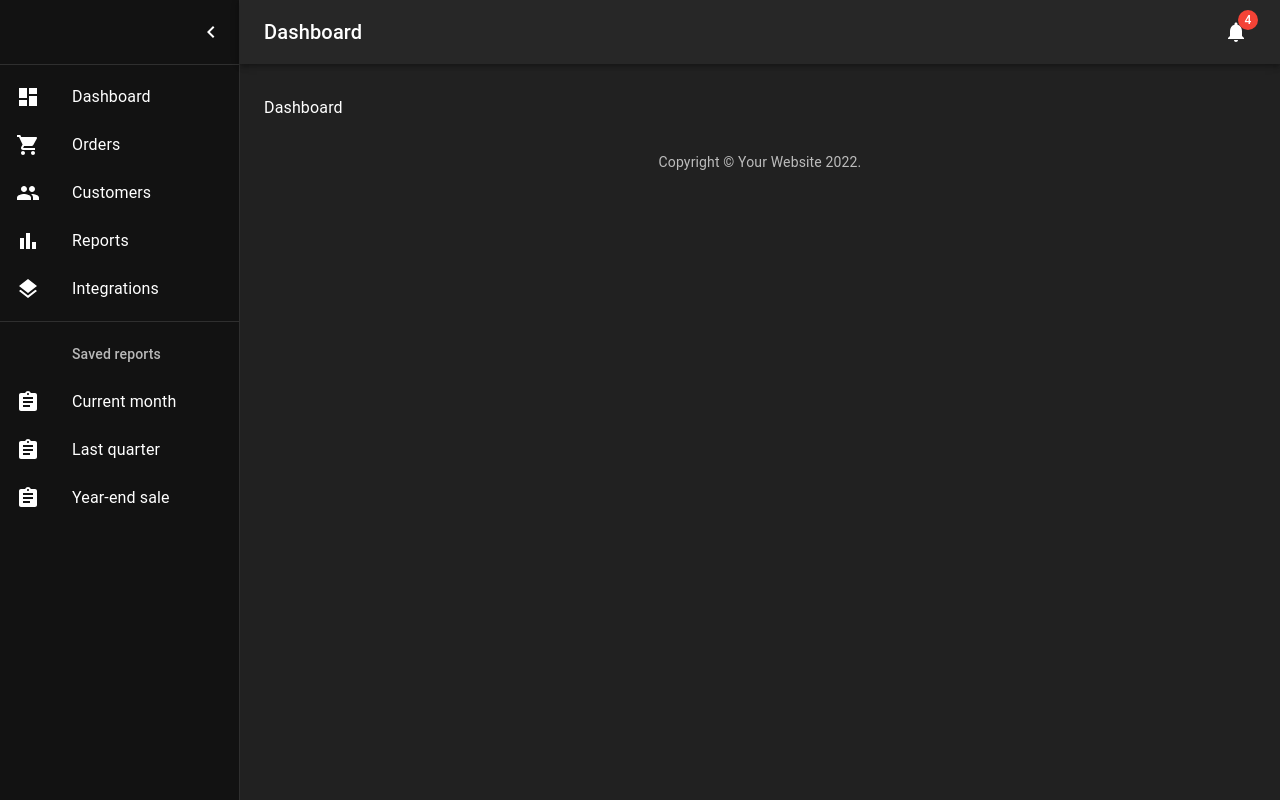
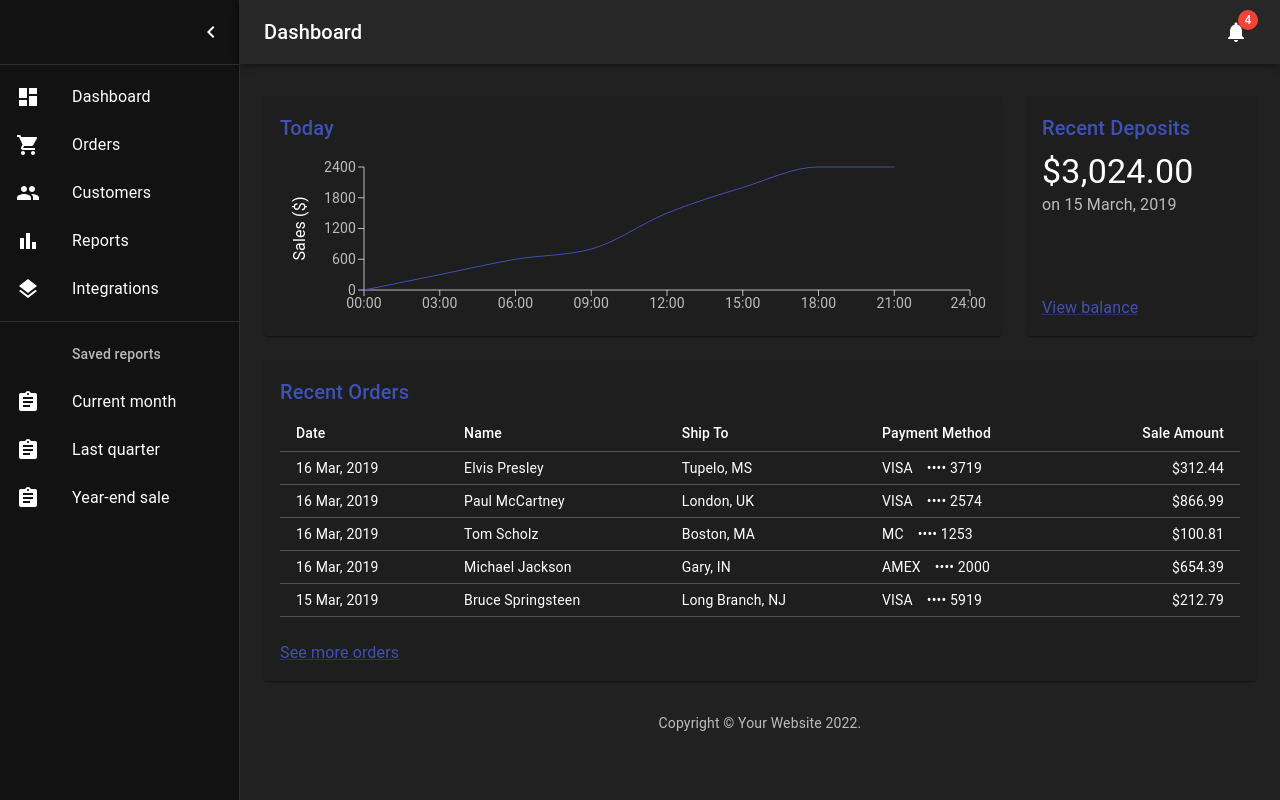
Before and after one commit to Brix101/Memory-Gallery, a React (Create React App) app in the folder client/: page /admin in a window 1280 px wide. Built offline with nearby package versions, Linux system fonts and the light colour scheme.

Commit message:
Added Dashboard Content

```diff
--- a/client/src/pages/Dashboard.tsx
+++ b/client/src/pages/Dashboard.tsx
@@ -1,7 +1,46 @@
+import { Grid, Paper } from "@mui/material";
 import React from "react";
+import Chart from "../components/adminComponents/Chart";
+import Deposits from "../components/adminComponents/Deposits";
+import Orders from "../components/adminComponents/Orders";
 
 function Dashboard() {
-  return <div>Dashboard</div>;
+  return (
+    <Grid container spacing={3}>
+      {/* Chart */}
+      <Grid item xs={12} md={8} lg={9}>
+        <Paper
+          sx={{
+            p: 2,
+            display: "flex",
+            flexDirection: "column",
+            height: 240,
+          }}
+        >
+          <Chart />
+        </Paper>
+      </Grid>
+      {/* Recent Deposits */}
+      <Grid item xs={12} md={4} lg={3}>
+        <Paper
+          sx={{
+            p: 2,
+            display: "flex",
+            flexDirection: "column",
+            height: 240,
+          }}
+        >
+          <Deposits />
+        </Paper>
+      </Grid>
+      {/* Recent Orders */}
+      <Grid item xs={12}>
+        <Paper sx={{ p: 2, display: "flex", flexDirection: "column" }}>
+          <Orders />
+        </Paper>
+      </Grid>
+    </Grid>
+  );
 }
 
 export default Dashboard;
```
